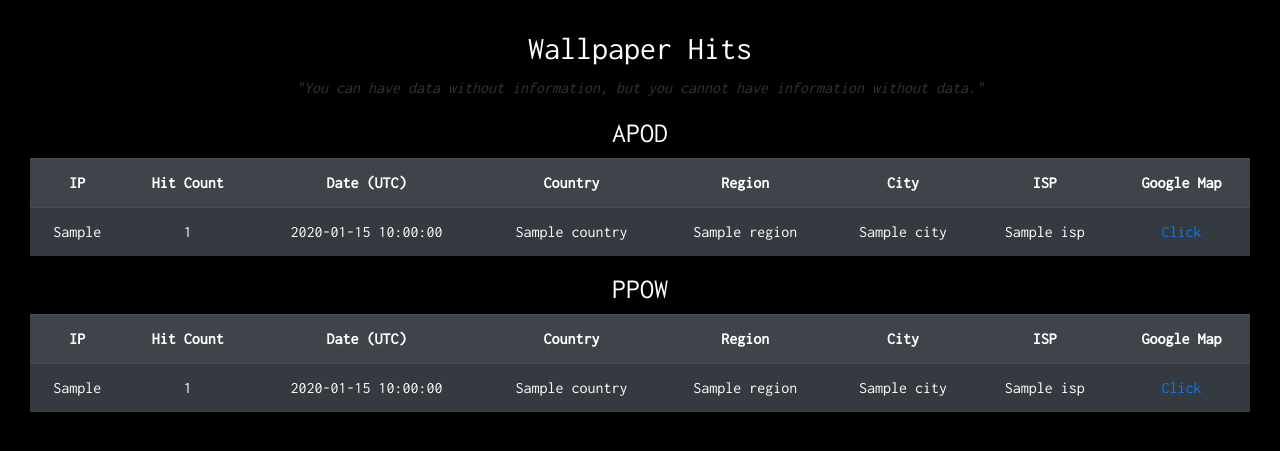
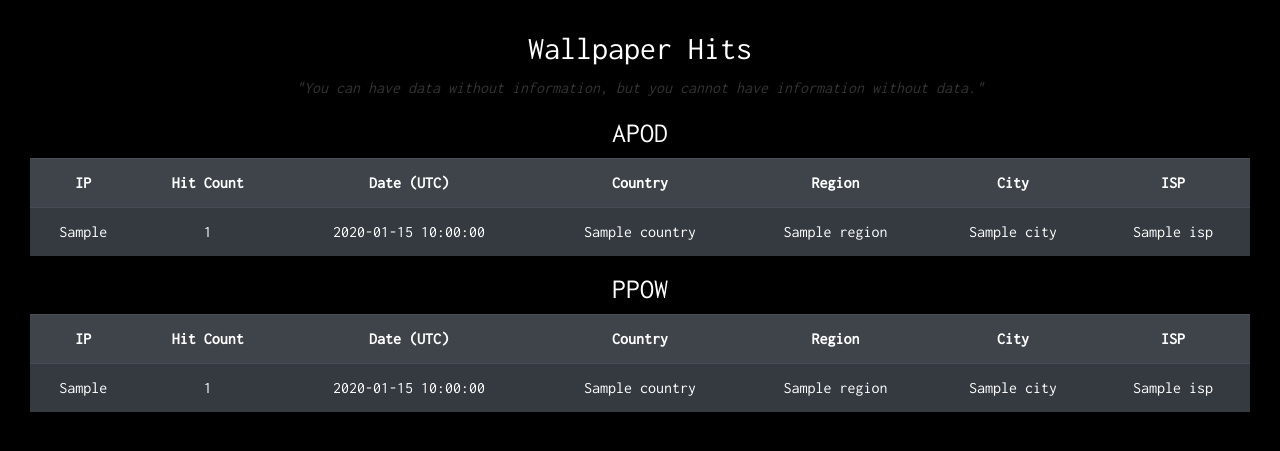
Before and after one commit to wjmolina/PythonAnywhere, a Flask app: template templates/wallpaper_read.html in a window 1280 px wide. Shown: the top 451 px of the page. Run offline with Flask 2, Linux system fonts and the light colour scheme; the template is opened without the code that fills it: most values are stand-ins (such as "Sample title", 1, 10 or a date in 2020).

Commit message:
Update wallpaper_read.html

```diff
--- a/templates/wallpaper_read.html
+++ b/templates/wallpaper_read.html
@@ -31,7 +31,6 @@
         <th>Region</th>
         <th>City</th>
         <th>ISP</th>
-        <th>Google Map</th>
       </tr>
       {% for datum in apod: %}
         <tr>
@@ -42,7 +41,6 @@
           <td>{{ datum.region }}</td>
           <td>{{ datum.city }}</td>
           <td>{{ datum.isp }}</td>
-          <td><a href="{{ datum.map }}">Click</a></td>
         </tr>
       {% endfor %}
     </table>
@@ -56,7 +54,6 @@
         <th>Region</th>
         <th>City</th>
         <th>ISP</th>
-        <th>Google Map</th>
       </tr>
       {% for datum in ppow: %}
         <tr>
@@ -67,7 +64,6 @@
           <td>{{ datum.region }}</td>
           <td>{{ datum.city }}</td>
           <td>{{ datum.isp }}</td>
-          <td><a href="{{ datum.map }}">Click</a></td>
         </tr>
       {% endfor %}
     </table>
```
